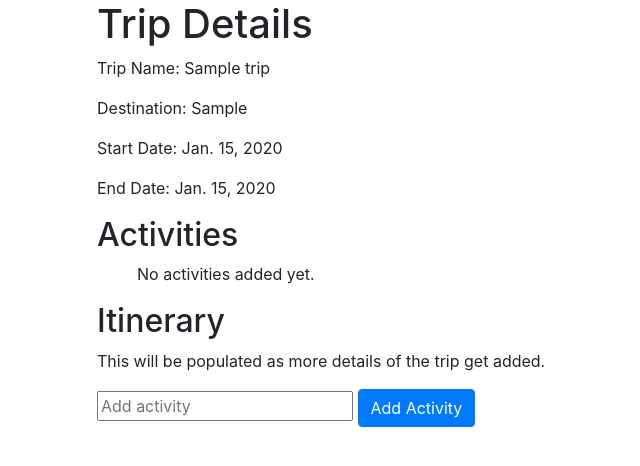
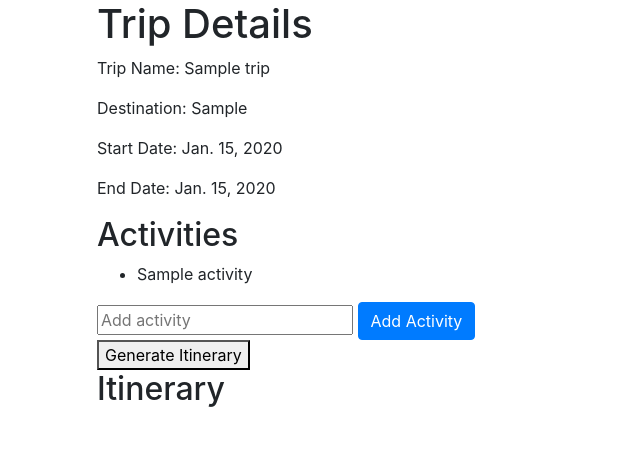
Before and after one commit to joekawa/ALVIN, a Django app: page /mojo/trip/1/details/ in a window 1280 px wide. Shown: the part 56-522 px from the top of the page, without its empty margins (188-828 px from the left). Run offline with Django 3.2, Linux system fonts and the light colour scheme; a user stored in the database is signed in; tables that the repository leaves empty hold one stand-in row (values such as "Sample post"); some libraries are stand-ins or nearby versions.

Commit message:
added api prompt and new model ModelSuggestions

```diff
--- a/base/mojo_app/models.py
+++ b/base/mojo_app/models.py
@@ -163,3 +163,11 @@
 class Activity(models.Model):
     name = models.CharField(max_length=255)
     trip = models.ForeignKey(Trip, on_delete=models.CASCADE)
+
+
+class ModelSuggestions(models.Model):
+    trip = models.ForeignKey(Trip, on_delete=models.CASCADE)
+    activity_name = models.CharField(max_length=255)
+    activity_description = models.TextField()
+    place = models.CharField(max_length=255)
+    place_url = models.URLField()
--- a/base/mojo_app/templates/trip.html
+++ b/base/mojo_app/templates/trip.html
@@ -19,13 +19,28 @@
                         <p>No activities added yet.</p>
                     {% endfor %}
                 </ul>
-                <h2>Itinerary</h2>
-                <p>This will be populated as more details of the trip get added.</p>
                 <form method="post" action="{% url 'mojo:add_activity' trip.id %}">
-                    {% csrf_token %}
-                    <input type="text" name="activity_name" placeholder="Add activity">
-                    <button type="submit" class="btn btn-primary">Add Activity</button>
-                </form>
+                  {% csrf_token %}
+                  <input type="text" name="activity_name" placeholder="Add activity">
+                  <button type="submit" class="btn btn-primary">Add Activity</button>
+              </form>
+              <form method ="post" action="{% url 'mojo:generate_itinerary' trip.id %}">
+                {% csrf_token %}
+                <button id="generate-itinerary-btn">Generate Itinerary</button>
+              </form>
+              <h2>Itinerary</h2>
+              <p id="itinerary"></p>
+              <div class="row">
+                      {% for activity in model_suggestions %}
+<div class="card">
+  <div class="card-body">
+    <h5 class="card-title">{{ activity.activity_name }}</h5>
+    <p class="card-text">{{ activity.activity_description }}</p>
+    <p class="card-text">Location: <a href="{{ activity.place_url }}">{{ activity.place }}</a></p>
+  </div>
+</div>
+{% endfor %}
+                </div>
             </div>
         </div>
     </div>
--- a/base/mojo_app/urls.py
+++ b/base/mojo_app/urls.py
@@ -14,5 +14,5 @@
   path('logout/', LogoutView.as_view(next_page='mojo:login'), name='logout'),
   path('trip/<int:trip_id>/details/', views.trip, name='trip'),
   path('trip/<int:trip_id>/add_activity/', views.add_activity, name='add_activity'),
-
+  path('trip/<int:trip_id>/trip_details/', views.generate_itinerary, name='generate_itinerary'),
 ]
--- a/base/mojo_app/views.py
+++ b/base/mojo_app/views.py
@@ -1,9 +1,14 @@
 from django.shortcuts import render, redirect
-from django.http import HttpResponse
+from django.http import HttpResponse, JsonResponse
 from django.contrib.auth import login, logout
 from .forms import CustomUserCreationForm, TripCreationForm
-from .models import CustomUser, Trip, Activity
+from .models import CustomUser, Trip, Activity, ModelSuggestions
 from django.contrib.auth.decorators import login_required
+from openai import OpenAI
+from pydantic import BaseModel
+import json
+from typing import List
+
 # Create your views here.
 
 @login_required(login_url='mojo:login')
@@ -72,6 +77,16 @@
 
 
 def create_trip(request):
+    """
+    Handles GET and POST requests for creating a new trip.
+
+    On a GET, renders the create_trip.html template with a blank
+    TripCreationForm.
+
+    On a valid POST, creates a new Trip object in the database with
+    the submitted form data, associates it with the currently logged
+    in user, and redirects to the index page.
+    """
     if request.method == 'POST':
         form = TripCreationForm(request.POST)
         if form.is_valid():
@@ -88,7 +103,9 @@
 @login_required(login_url='mojo:login')
 def trip(request, trip_id):
     trip = Trip.objects.get(id=trip_id)
-    return render(request, 'trip.html', {'trip': trip})
+    activities = trip.activity_set.all()
+    return render(request, 'trip.html', {'trip': trip,
+                                         'activities': activities})
 
 
 @login_required(login_url='mojo:login')
@@ -105,3 +122,56 @@
         activity = Activity(name=activity_name, trip=trip)
         activity.save()
     return redirect('mojo:trip', trip_id)
+
+
+def generate_itinerary(request, trip_id):
+  """
+  Generates an itinerary for a specified trip using OpenAI's API.
+
+  This function retrieves the trip and its associated activities based on the
+  provided trip ID. It then generates an itinerary using OpenAI's API by
+  passing the trip's destination and dates, along with the names of the
+  first three activities. Finally, it returns the generated itinerary in a
+  JSON response.
+
+  Args:
+      request: The HTTP request object.
+      trip_id: The ID of the trip for which the itinerary is being generated.
+
+  Returns:
+      JsonResponse: A JSON response containing the generated itinerary.
+  """
+  trip = Trip.objects.get(id=trip_id)
+  activities = Activity.objects.filter(trip=trip)
+  client = OpenAI()
+  serialized_start_date = trip.start_date.strftime("%Y-%m-%d")
+  serialized_end_date = trip.end_date.strftime("%Y-%m-%d")
+
+
+  response = client.responses.create(
+    prompt={
+      "id": "pmpt_689aa94df76081969364c2e3d862e62c0b311c5f4b4a4ab7",
+      "version": "4",
+      "variables": {
+        "city": trip.destination,
+        "startdate": serialized_start_date,
+        "enddate": serialized_end_date,
+        "activity_1": activities[0].name,
+        "activity_2": activities[1].name,
+        "activity_3": activities[2].name
+      }
+    }
+)
+
+  activities_list = json.loads(response.output[0].content[0].text)
+  print(activities_list[0])
+  for activity in activities_list:
+    ModelSuggestions.objects.create(
+      trip=trip,
+      activity_name=activity['activity_name'],
+      activity_description=activity['activity_description'],
+      place=activity['place'],
+      place_url=activity['place_url']
+    )
+
+  return render(request, 'trip_details.html', {'activity_list': activities_list, 'trip': trip})
```
Also changed, not shown: base/mojo_app/templates/trip_details.html (added, +38 -0 lines), base/mojo_app/migrations/0005_modelsuggestions.py (added), base/mojo_app/migrations/0006_rename_activity_url_modelsuggestions_place_url.py (added).
